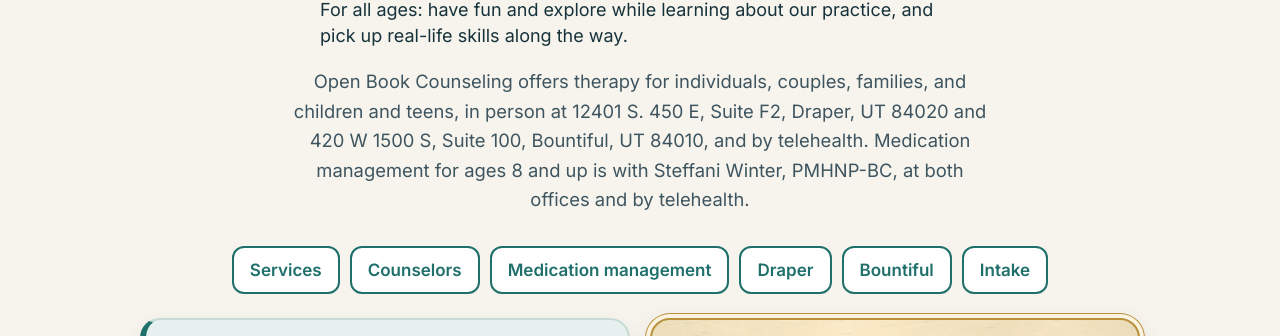
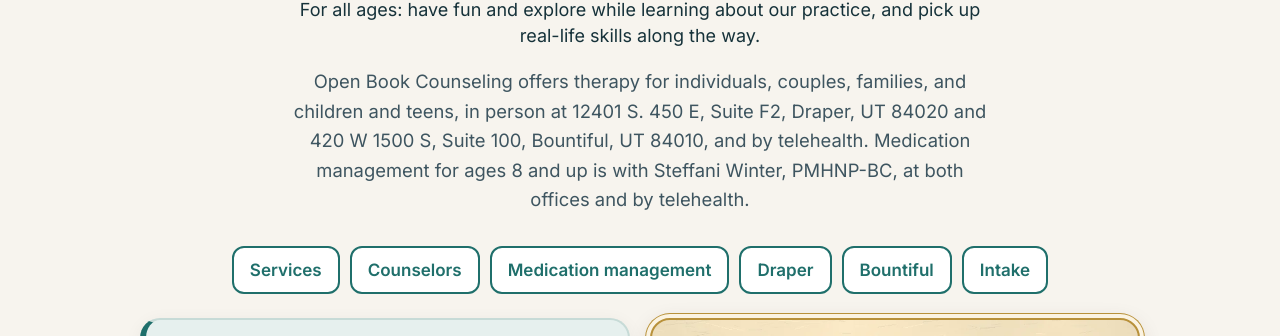
Before and after one commit to sfrazier610-dotcom/obc-storybook, a plain HTML site: page index.html in a window 1280 px wide. Shown: the part 275-611 px from the top of the page. Drawn offline with Linux system fonts and the light colour scheme.

Commit message:
Center the homepage purpose line with the description.
The line now uses the same centered width as the paragraph under it. The storybook cover line was already centered.

Co-authored-by: sfrazier610-dotcom <sfrazier610-dotcom@users.noreply.github.com>

```diff
--- a/index.html
+++ b/index.html
@@ -48,7 +48,7 @@ footer{background:#0F2329;color:#C9D6D4;text-align:center;padding:16px 20px;font
 .choice.mist{background:#E6F0EE;border-color:#c7dbd7;box-shadow:0 4px 18px rgba(22,50,58,.06);border-left:6px solid #1F6F6B;padding-top:22px}
 .choice.mist:hover{border-color:#1F6F6B;border-left-color:#1F6F6B;color:#16323A}
 .logo-row{display:block;margin:0 0 8px}.logo-row img{height:40px;width:auto}
-.purpose{max-width:40rem;margin:-6px auto 18px;font:18px/1.45 Inter,system-ui,sans-serif;color:#16323A}
+.purpose{text-align:center;max-width:44rem;margin:-6px auto 18px;font:18px/1.45 Inter,system-ui,sans-serif;color:#16323A}
 .award-mini{display:flex;align-items:center;gap:8px;margin:0 0 12px;padding:8px 10px;border-radius:10px;background:rgba(255,246,224,.75);border:1px solid #e8d7a8}
 .award-mini img{height:40px;width:auto;display:block;border-radius:2px;box-shadow:0 1px 3px rgba(0,0,0,.15)}
 .award-mini span{font:600 13px/1.3 Inter,system-ui,sans-serif;color:#7A5A10}
```
